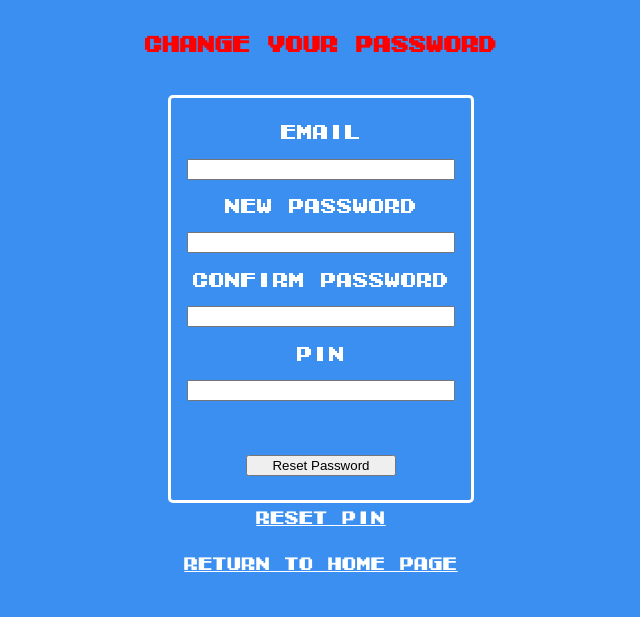
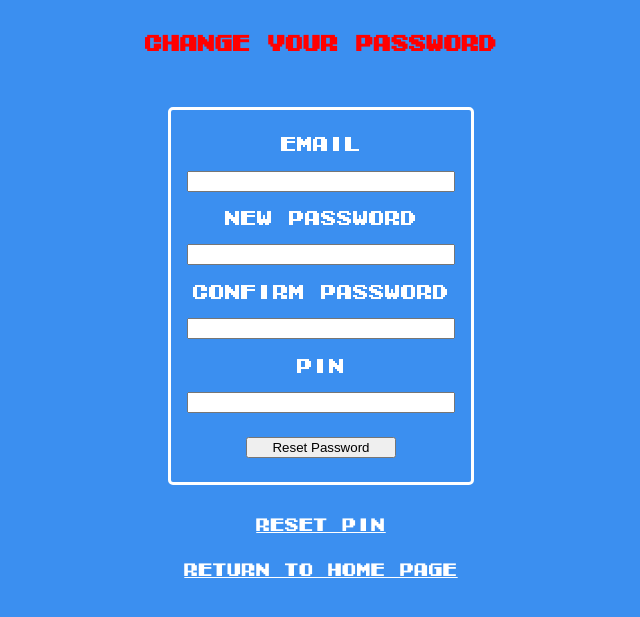
Before and after one commit to Ashwind34/contestAPI, a PHP site: page /src/passreset.php in a window 1280 px wide. Shown: the top 617 px of the page, without its empty margins (319-959 px from the left). Run offline with PHP 8.4, Linux system fonts and the light colour scheme; a stand-in replaces the project's code that opens the database connection; some web fonts are replaced.

Commit message:
finished styling password reset page

```diff
--- a/css/style.css
+++ b/css/style.css
@@ -29,7 +29,12 @@
 }
 
 @media screen and (max-width: 365px) {
-	.redHead, .whiteHead, .picksTitle, legend, .hello {
+	.redHead,
+	.whiteHead,
+	.picksTitle,
+	.formTitle,
+	.hello,
+	legend {
 	  font-size: 1.05rem !important;
 	}
 }
@@ -97,6 +102,7 @@ body {
 .homeContainer,
 .pinContainer,
 .regContainer,
+.resetContainer,
 .loginContainer,
 .schedContainer,
 .boardContainer,
@@ -116,8 +122,10 @@ body {
 
 .regContainer {
 	grid-template-rows: 15% auto 15%;
-	height: 100%;
-	width:100%;
+}
+
+.resetContainer {
+	grid-template-rows: 15% auto 15%;
 }
 
 .menuContainer {
--- a/src/passreset.php
+++ b/src/passreset.php
@@ -82,7 +82,7 @@ if (!empty($_POST['passreset'])) {
 ?>
 
     <body>
-        <div class="regContainer">
+        <div class="resetContainer">
             <div class="formTitle">
                 Change your Password
             </div>
@@ -99,10 +99,11 @@ if (!empty($_POST['passreset'])) {
 
                 <label for="pin">PIN</label>
                 <input type="number" size="4" name="pin" id="pin">
-                <br>
+
                 <input type="submit" name="passreset" value="Reset Password">
             </form>
             <div class="formLink">
+                <br>
                 <br>
                 <a href="pinresetfresh.php">Reset PIN</a>
                 <br>
```
